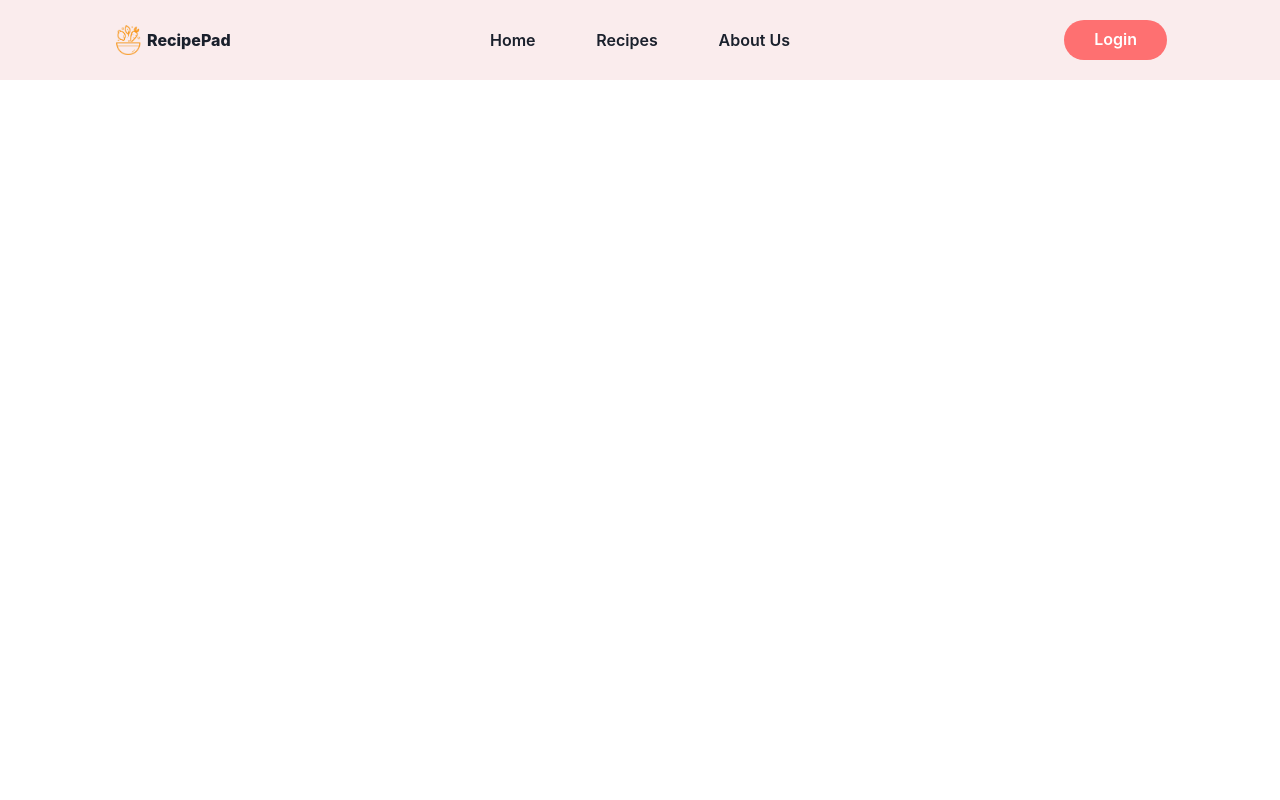
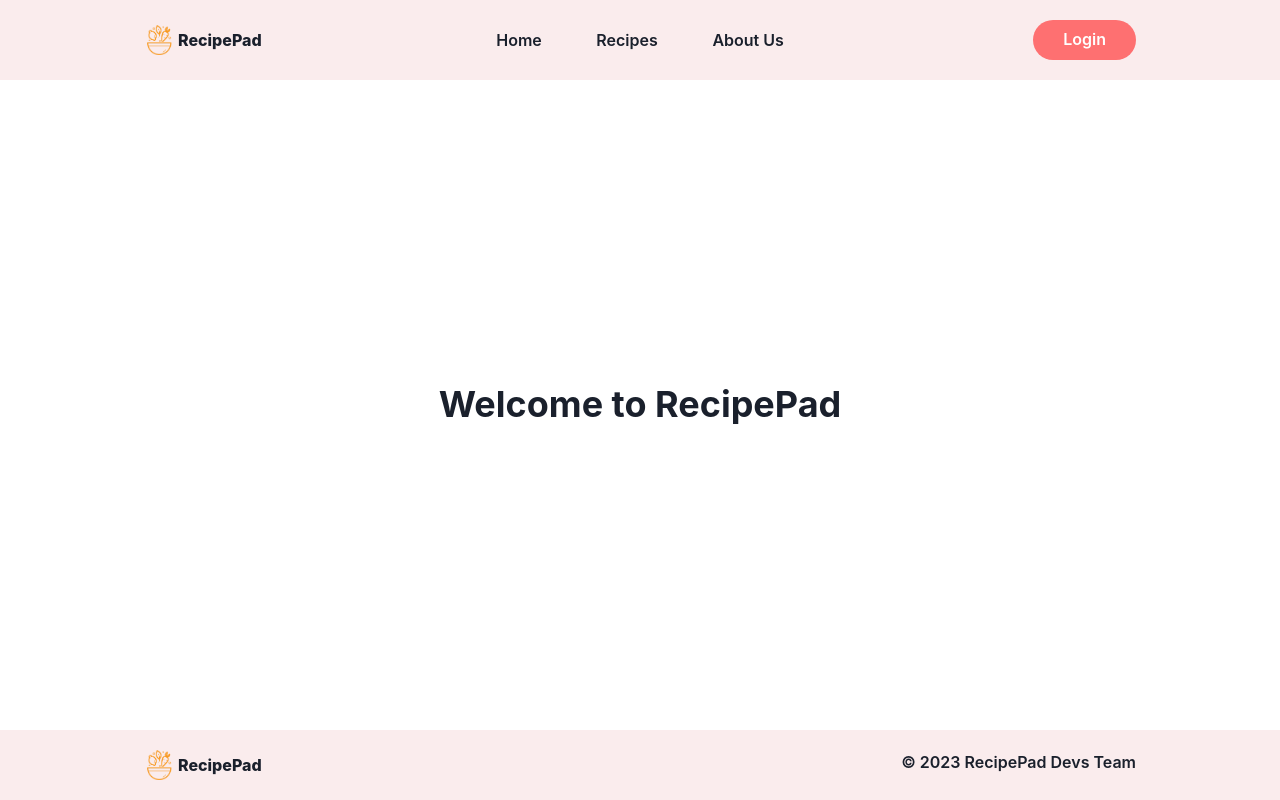
Before and after one commit to monalizadsg/recipe-pad, a React (Vite) app: page / in a window 1280 px wide. Built offline with nearby package versions, Linux system fonts and the light colour scheme.

Commit message:
Add footer

```diff
--- a/src/App.jsx
+++ b/src/App.jsx
@@ -1,11 +1,19 @@
+import { Flex, Heading } from "@chakra-ui/react";
+import Footer from "./components/Footer";
+import Header from "./components/Header";
 import "./App.css";
-import Header from "./components/Header";
 
 function App() {
   return (
-    <>
+    <Flex flexDir='column' justifyContent='space-between' h='100vh'>
       <Header />
-    </>
+      {/* sample content Here */}
+      <Flex flex={2} justifyContent='center' alignItems='center'>
+        <Heading>Welcome to RecipePad</Heading>
+      </Flex>
+      {/* sample content above */}
+      <Footer />
+    </Flex>
   );
 }
 
--- /dev/null
+++ b/src/components/Footer.jsx
@@ -0,0 +1,20 @@
+import { Flex, Text } from "@chakra-ui/react";
+import Logo from "./Logo";
+
+function Footer() {
+  return (
+    <Flex
+      justifyContent='center'
+      alignItems='center'
+      bgColor='#FAECED'
+      p='20px'
+    >
+      <Flex w='80%' justifyContent='center'>
+        <Logo />
+        <Text fontWeight={600}>&copy; 2023 RecipePad Devs Team</Text>
+      </Flex>
+    </Flex>
+  );
+}
+
+export default Footer;
--- a/src/components/Header.jsx
+++ b/src/components/Header.jsx
@@ -10,7 +10,7 @@ function Header() {
       bgColor='#FAECED'
       p='20px'
     >
-      <Flex w='85%' justifyContent='space-between' alignItems='center'>
+      <Flex w='80%' justifyContent='space-between' alignItems='center'>
         <Logo />
         <Navigation />
         <Flex flex={1} justifyContent='flex-end'>
```
